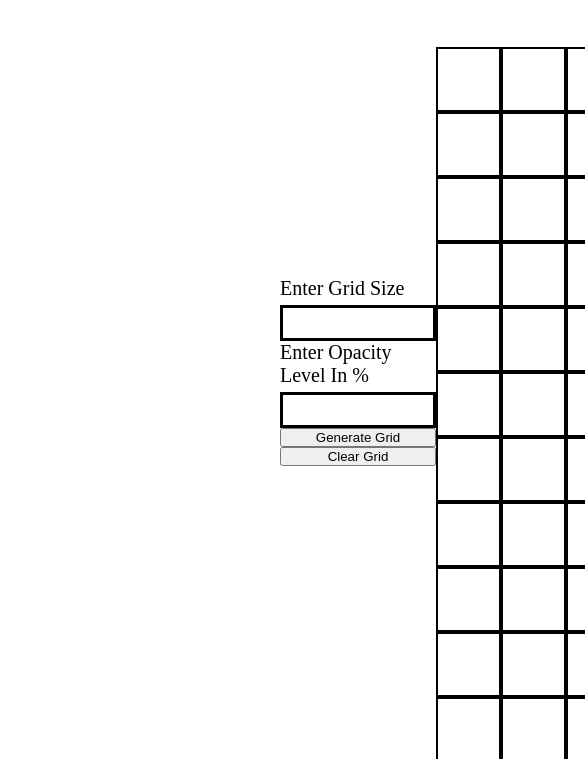
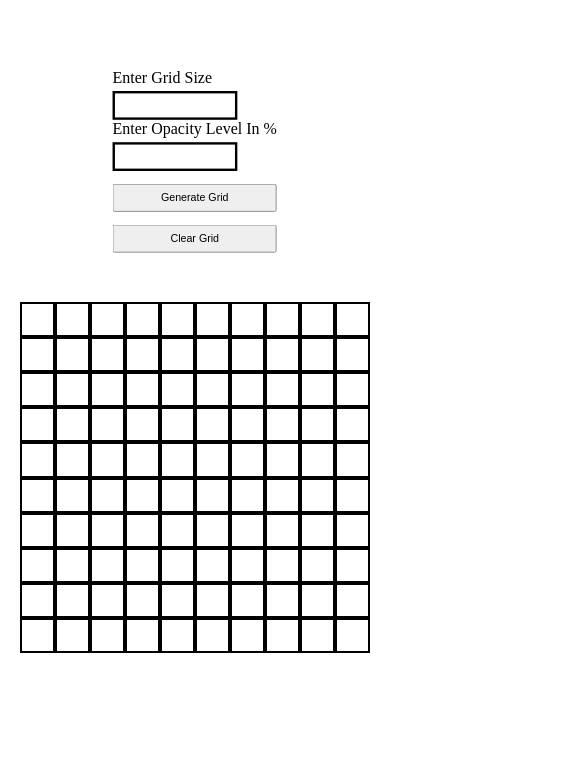
Before and after one commit to Ciarra1/etch-a-sketch, a plain HTML site: page index.html in a window 390 px wide. Shown: the part 73-832 px from the top of the page, 585 px wide, since content can reach past the window. Drawn offline with Linux system fonts and the light colour scheme.

Commit message:
added mobile ui compatability for devices with < 600width

```diff
--- a/index.js
+++ b/index.js
@@ -1,33 +1,35 @@
 
 const generateGridBtn = document.querySelector(".generate-grid-btn");
 const gridDiv = document.querySelector(".grid-container-div");
-function createGrid(gridSize){
+function createGrid(gridSize) {
+    if (gridSize) {
+        gridDiv.innerHTML = "";
 
-        if(gridSize){
+        const heightMultiplier = window.innerWidth < 600 ? 0.5 : 0.75;
 
-            gridDiv.innerHTML = "";
+        const maxWidth = window.innerWidth * 0.9;
+        const maxHeight = window.innerHeight * heightMultiplier;
+        const gridSizePx = Math.min(650, maxWidth, maxHeight);
 
-            const gridWidth = 650;
-            let borderSize = 2;
-            const boxSize = (gridWidth - (gridSize * borderSize * 2)) / gridSize;
+        let borderSize = 2;
+        const boxSize = (gridSizePx - (gridSize * borderSize * 2)) / gridSize;
 
+        gridDiv.style.width = gridSizePx + "px";
+        gridDiv.style.height = gridSizePx + "px";
 
-            gridDiv.style.width = gridWidth +"px";
-            gridDiv.style.height = gridWidth +"px";
-            for(let i = 0; i < gridSize * gridSize; i++){
-
+        for (let i = 0; i < gridSize * gridSize; i++) {
             const squares = document.createElement("div");
             squares.style.width = boxSize + "px";
             squares.style.height = boxSize + "px";
             squares.style.border = borderSize + "px solid black";
             hoverEffect(squares);
             gridDiv.appendChild(squares);
+        }
+    } else {
+        alert("Missing grid size");
+    }
+}
 
-            }
-        } else {
-            alert("Missing grid size");
-        }
-}
 function getOpacityLevel() {
     const opacityLevel = (document.getElementById("opacity-level").value);
     return opacityLevel ? parseFloat(opacityLevel) / 100 : NaN;
--- a/styles.css
+++ b/styles.css
@@ -5,10 +5,14 @@
 .container {
   display: flex;
   flex-direction: column;
+  height: 100vh;
 }
 .content {
+  height: 80%;
   display: flex;
   flex-direction: row;
+  align-items: center;
+  justify-content: center;
 }
 .header {
   display: flex;
@@ -19,10 +23,12 @@
   justify-content: center;
 }
 .left-div {
+  transform: scale(1.3);
   display: flex;
   flex-direction: column;
-  padding: 280px;
-  padding-right: 0px;
+
+  padding: 5rem;
+  padding-left: 15rem;
 }
 
 .grid-size-div {
@@ -52,6 +58,7 @@ label {
   display: flex;
   align-items: center;
   justify-content: center;
+  padding-top: 7rem;
 }
 .grid-container-div {
   display: flex;
@@ -64,3 +71,23 @@ label {
   height: 100px;
   width: 100%;
 }
+
+@media (max-width: 600px) {
+  .content {
+    display: flex;
+    align-items: center;
+    flex-direction: column;
+  }
+  .left-div {
+    padding: 2rem;
+    transform: scale(0.8);
+    padding-bottom: 0.5rem;
+  }
+  .right-div {
+    padding-top: 1rem;
+  }
+  button {
+    margin-top: 1rem;
+    padding: 0.5rem;
+  }
+}
```
Also changed, not shown: index.html (+1 -0 lines).
